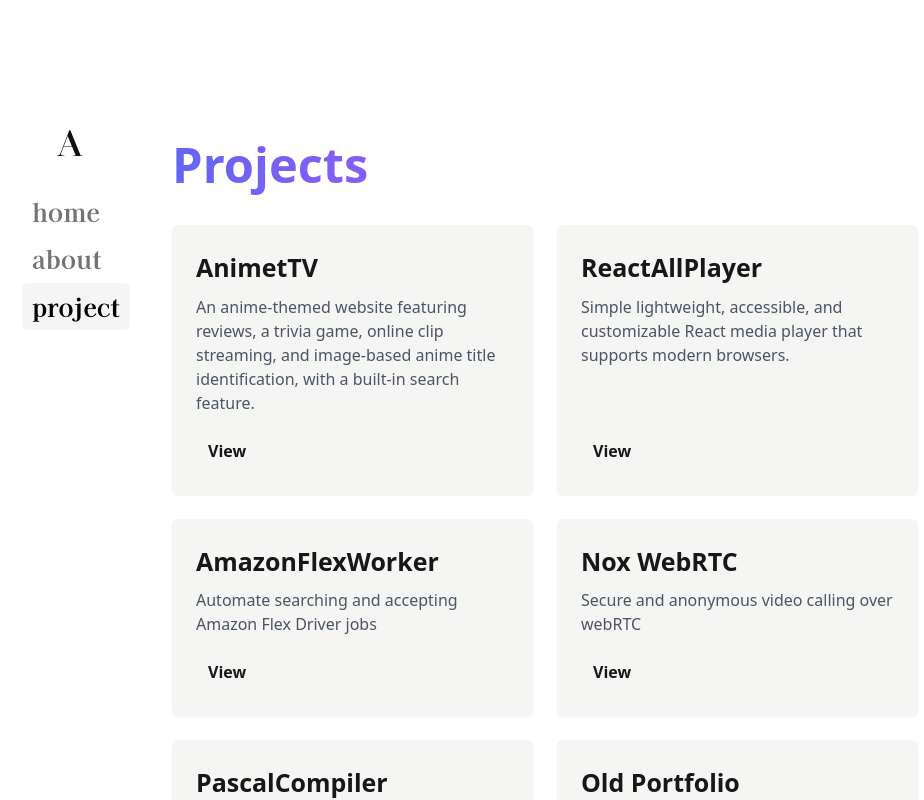
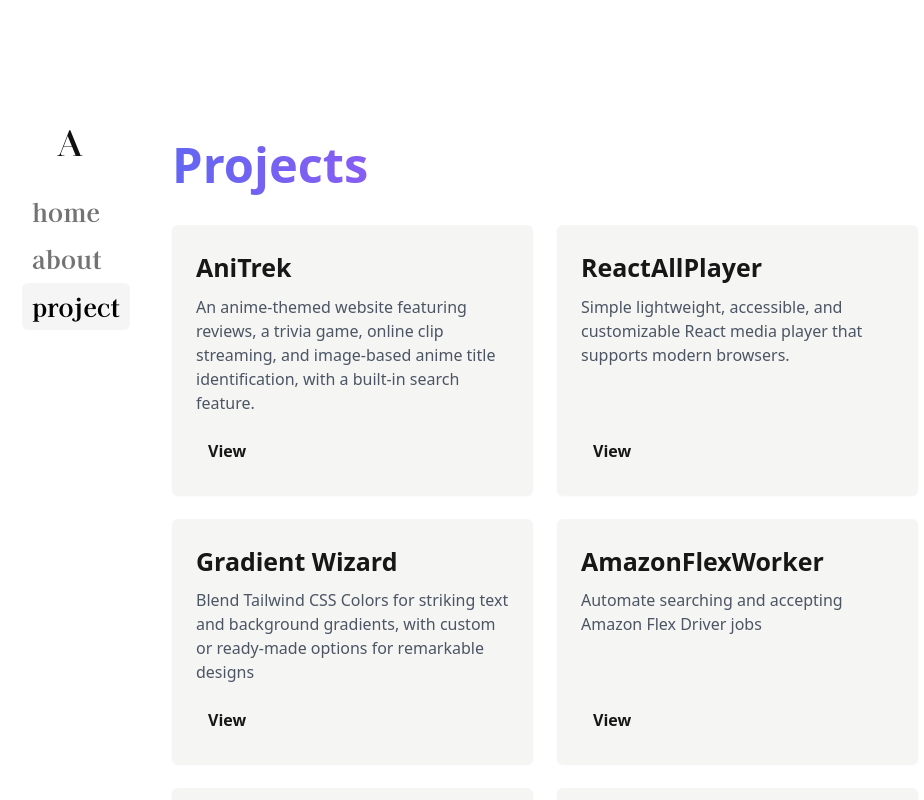
Before and after one commit to asadbek064/asadbek-dev, a Next.js app: page /project in a window 1280 px wide. Shown: the top 800 px of the page, without its empty margins (170-1094 px from the left). Built offline with nearby package versions, Linux system fonts and the light colour scheme.

Commit message:
chore:gwizard project added; urls updated

```diff
--- a/app/about/page.tsx
+++ b/app/about/page.tsx
@@ -27,11 +27,11 @@
       </p>
       <div className="prose prose-neutral dark:prose-invert text-neutral-800 dark:text-neutral-200 [font-size:var(--step-0)]">
         <p>
-          I'm currently building <Link rel="noopener noreferrer" target='_blank' href="https://animet.site">AnimetTV</Link> a webapp for everything Anime medium.
+          I'm currently building <Link rel="noopener noreferrer" target='_blank' href="https://anitrek.co">AniTrek</Link> a webapp for everything Anime medium.
         </p>
         <div className="w-full border-b border-gray-400"></div>
         <p>
-         Previously, I worked as a Full-stack developer at the startup <Link rel="noopener noreferrer" target='_blank' href="https://pieshares.com">Pieshares, Inc</Link>. for two years before starting <Link rel="noopener noreferrer" target='_blank' href="https://animet.site">AnimetTV</Link>.
+         Previously, I worked as a Full-stack developer at the startup <Link rel="noopener noreferrer" target='_blank' href="https://pieshares.com">Pieshares, Inc</Link>. for two years before starting <Link rel="noopener noreferrer" target='_blank' href="https://anitrek.co">AniTrek</Link>.
         </p>
         <p className="mb-8">
         Queens College Computer Science major skilled in TypeScript, Java, and Python. Enthusiastic about <b>Data Science</b> and enjoys creating web apps and <b>scrapers</b> in spare time.
--- a/app/project/page.tsx
+++ b/app/project/page.tsx
@@ -20,35 +20,41 @@
 const projects : ProjectItem[] = [
   {
     id: 1,
-    title: 'AnimetTV',
+    title: 'AniTrek',
     description: 'An anime-themed website featuring reviews, a trivia game, online clip streaming, and image-based anime title identification, with a built-in search feature.',
-    url: 'https://animet.site/',
+    url: 'https://anitrek.co/',
   },
   {
     id: 2,
     title: 'ReactAllPlayer',
     description: 'Simple lightweight, accessible, and customizable React media player that supports modern browsers.',
-    url: 'https://github.com/asadbek064/react-all-player',
+    url: 'https://reactallplayer.asadbek.dev/',
   },
   {
     id: 3,
+    title: 'Gradient Wizard',
+    description: 'Blend Tailwind CSS Colors for striking text and background gradients, with custom or ready-made options for remarkable designs',
+    url: 'https://gwizard.asadbek.dev/',
+  },
+  {
+    id: 4,
     title: 'AmazonFlexWorker',
     description: 'Automate searching and accepting Amazon Flex Driver jobs',
     url: 'https://github.com/asadbek064/AmazonFlexWorker',
   },
   {
-    id: 4,
+    id: 5,
     title: 'Nox WebRTC',
     description: 'Secure and anonymous video calling over webRTC',
     url: 'https://github.com/asadbek064/nox-WebRTC-videocalls'
   },{
-    id: 5,
+    id: 6,
     title: 'PascalCompiler',
     description: 'Pascal compiler using Java programming language.',
     url: 'https://github.com/asadbek064/PascalCompiler'
   },
   {
-    id: 6,
+    id: 7,
     title: 'Old Portfolio',
     description: 'My first attempted at creating my portfolio website.',
     url: 'https://github.com/asadbek064/akarimov'
```
